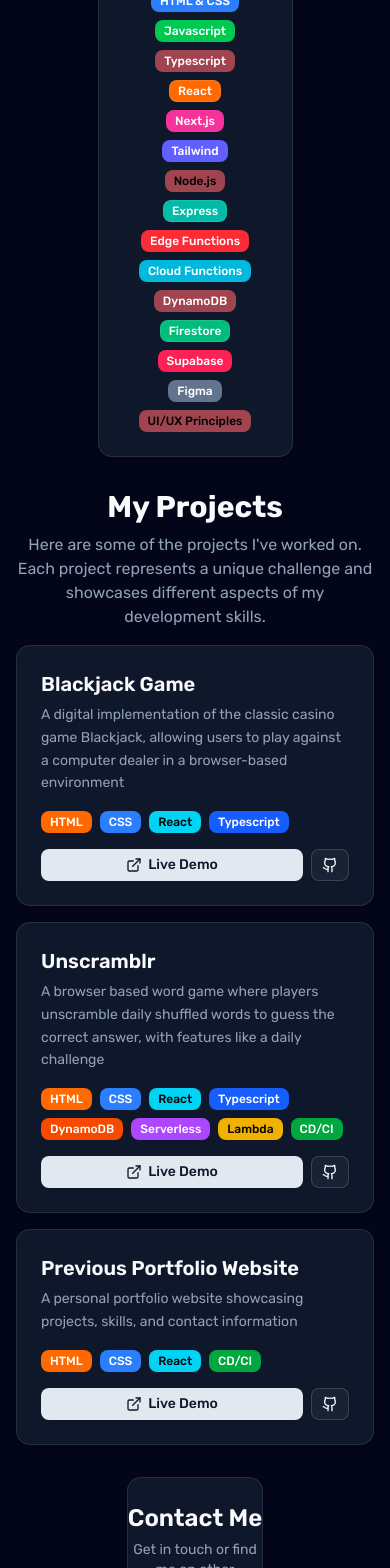
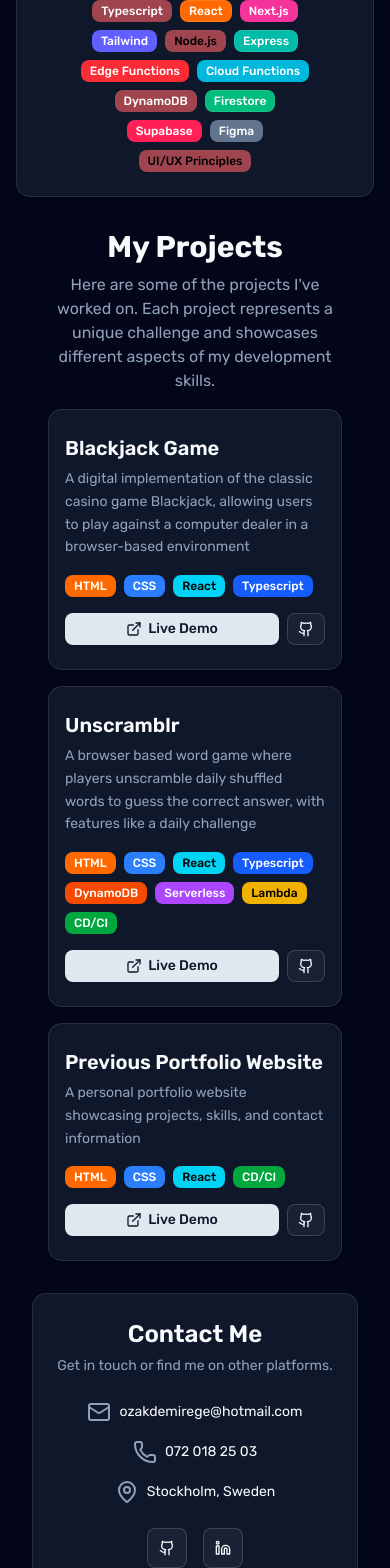
Before and after one commit to Egeeoz/Portfolio-3.0, a Next.js app: page / in a window 390 px wide. Shown: the part 432-2000 px from the top of the page. Built offline with nearby package versions, Linux system fonts and the light colour scheme.

Commit message:
Update ui for mobile accessability

```diff
--- a/src/app/layout.js
+++ b/src/app/layout.js
@@ -8,6 +8,9 @@ const rubik = Rubik({
 export default function RootLayout({ children }) {
   return (
     <html lang="en" className={`${rubik.className} dark`}>
+      <head>
+        <meta name="viewport" content="width=device-width, initial-scale=1.0" />
+      </head>
       <body>{children}</body>
     </html>
   );
--- a/src/app/page.js
+++ b/src/app/page.js
@@ -4,7 +4,7 @@ import Projects from '@/components/sections/projects';
 
 export default function Home() {
   return (
-    <main className="flex flex-col justify-center items-center pt-4 pb-4">
+    <main className="flex flex-col justify-center items-center pt-4 pb-4 px-4 sm:px-0">
       <About />
       <Projects />
       <Contact />
--- a/src/components/sections/about.jsx
+++ b/src/components/sections/about.jsx
@@ -76,8 +76,8 @@ const About = () => {
   }, []);
 
   return (
-    <Card className="flex justify-center items-center w-2/4 mx-auto gap-2">
-      <CardHeader className="flex flex-col items-center text-center w-full">
+    <Card className="flex justify-center items-center w-full sm:w-2/4 mx-auto gap-2">
+      <CardHeader className="flex flex-col items-center text-center w-full px-4 sm:px-6">
         <Avatar className="w-60 h-60">
           <Image
             src={goat.src}
@@ -101,7 +101,7 @@ const About = () => {
         </CardDescription>
         <Separator />
       </CardHeader>
-      <CardContent className="flex flex-wrap gap-2 justify-center max-w-3/4 pt-1">
+      <CardContent className="flex flex-wrap gap-2 justify-center max-w-3/4 pt-1 px-4 sm:px-6">
         {skills.map((skill, index) => (
           <Badge
             key={skill}
--- a/src/components/sections/contact.jsx
+++ b/src/components/sections/contact.jsx
@@ -21,15 +21,15 @@ const Contact = () => {
   };
 
   return (
-    <div className="flex justify-center items-center w-full px-0">
-      <Card className="w-[35%]">
-        <CardHeader className="text-center px-0">
+    <div className="flex justify-center items-center w-full px-4 sm:px-0">
+      <Card className="w-full sm:w-[35%]">
+        <CardHeader className="text-center px-4 sm:px-6">
           <CardTitle className="text-2xl">Contact Me</CardTitle>
           <CardDescription>
             Get in touch or find me on other platforms.
           </CardDescription>
         </CardHeader>
-        <CardContent className="px-0">
+        <CardContent className="px-4 sm:px-6">
           <div className="flex flex-wrap justify-center items-center gap-x-6 gap-y-4 text-sm">
             {/* Email */}
             <div className="flex items-center gap-2">
@@ -53,7 +53,7 @@ const Contact = () => {
             </div>
           </div>
         </CardContent>
-        <CardFooter className="px-0">
+        <CardFooter className="px-4 sm:px-6">
           <div className="flex w-full justify-center gap-4">
             <Button
               variant="outline"
--- a/src/components/sections/projects.jsx
+++ b/src/components/sections/projects.jsx
@@ -65,20 +65,20 @@ const Projects = () => {
     <div className="flex flex-col gap-4 container mx-auto px-4 py-8">
       <div className="flex flex-col items-center text-center gap-2">
         <h2 className="text-3xl font-bold mb-4">My Projects</h2>
-        <p className="text-muted-foreground max-w-2xl mx-auto">
+        <p className="text-muted-foreground max-w-2xl mx-auto px-4">
           Here are some of the projects I've worked on. Each project represents
           a unique challenge and showcases different aspects of my development
           skills.
         </p>
       </div>
 
-      <div className="flex flex-wrap justify-center gap-4 items-start">
+      <div className="flex flex-wrap justify-center gap-4 items-start px-4 sm:px-0">
         {projects.map((project) => (
           <Card
             key={project.id}
             className="flex flex-col group w-full max-w-sm hover:shadow-lg transition-all duration-300 hover:-translate-y-1 gap-4"
           >
-            <CardHeader>
+            <CardHeader className="px-4 sm:px-6">
               <CardTitle className="text-xl group-hover:text-primary transition-colors">
                 {project.name}
               </CardTitle>
@@ -87,7 +87,7 @@ const Projects = () => {
               </CardDescription>
             </CardHeader>
 
-            <CardContent>
+            <CardContent className="px-4 sm:px-6">
               <div className="flex flex-wrap gap-2">
                 {project.technologies.map((tech) => (
                   <Badge
@@ -103,7 +103,7 @@ const Projects = () => {
               </div>
             </CardContent>
 
-            <CardFooter>
+            <CardFooter className="px-4 sm:px-6">
               <div className="flex gap-2 w-full">
                 <Button
                   variant="default"
```
